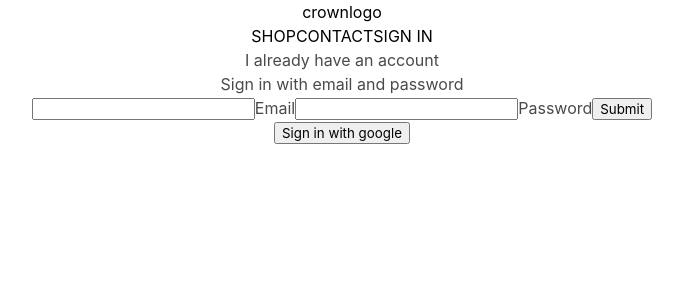
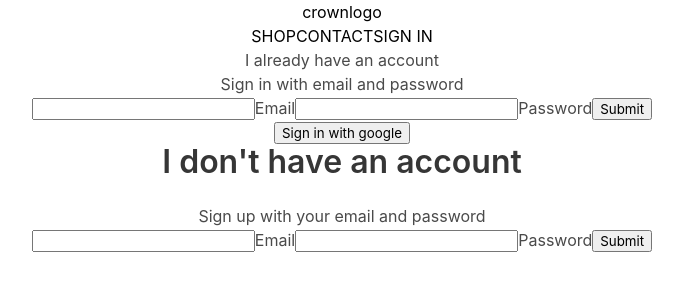
Before and after one commit to animanamit/ecomm, a React (Create React App) app: page /signin in a window 1280 px wide. Shown: the top 300 px of the page, without its empty margins (298-981 px from the left). Built offline with nearby package versions, Linux system fonts and the light colour scheme; no server answers.

Commit message:
redoing certain things

```diff
--- a/src/components/sign-in/sign-in.component.jsx
+++ b/src/components/sign-in/sign-in.component.jsx
@@ -1,35 +1,47 @@
-import React, { useState } from "react";
+import React, { Component } from "react";
 
 import { signInWithGoogle } from "../../firebase/firebase.utils";
 
-const SignIn = () => {
-  const [email, setEmail] = useState("");
-  const [password, setPassword] = useState("");
+class SignIn extends Component {
+  constructor(props) {
+    super(props);
 
-  const handleSignInSubmit = event => {
+    this.state = {
+      email: "",
+      password: ""
+    };
+  }
+
+  handleSubmit = event => {
     event.preventDefault();
-    setEmail("");
-    setPassword("");
+    this.setState({ email: "", password: "" });
   };
 
+  handleChange = event => {
+    // name of input in form matches the variable name in the state
+    // therefore
+    const { value, name } = event.target;
+    this.setState({ [name]: value });
+  };
+  render() {
     return (
       <div className="signin">
         <h3>I already have an account</h3>
         <span>Sign in with email and password</span>
-      <form onSubmit={handleSignInSubmit}>
+        <form onSubmit={this.handleSubmit}>
           <input
             name="email"
             type="email"
-          value={email}
-          onChange={e => setEmail(e.target.value)}
+            value={this.state.email}
+            onChange={this.handleChange}
             required
           />
           <label>Email</label>
           <input
             name="password"
             type="password"
-          value={password}
-          onChange={e => setPassword(e.target.value)}
+            value={this.state.password}
+            onChange={this.handleChange}
             required
           />
           <label>Password</label>
@@ -39,6 +51,7 @@ const SignIn = () => {
         <button onClick={signInWithGoogle}>Sign in with google</button>
       </div>
     );
-};
+  }
+}
 
 export default SignIn;
--- a/src/components/sign-up/sign-up.component.jsx
+++ b/src/components/sign-up/sign-up.component.jsx
@@ -1,4 +1,4 @@
-import React, { useState } from "react";
+import React from "react";
 
 import { auth, createUserProfileDocument } from "../../firebase/firebase.utils";
 
@@ -57,16 +57,16 @@ class SignUp extends React.Component {
           <input
             name="email"
             type="email"
-            value={email}
-            onChange={e => setEmail(e.target.value)}
+            value={this.state.email}
+            onChange={this.handleChange}
             required
           />
           <label>Email</label>
           <input
             name="password"
             type="password"
-            value={password}
-            onChange={e => setPassword(e.target.value)}
+            value={this.state.password}
+            onChange={this.handleChange}
             required
           />
           <label>Password</label>
--- a/src/pages/sign-in/sign-in-page.component.jsx
+++ b/src/pages/sign-in/sign-in-page.component.jsx
@@ -1,11 +1,13 @@
 import React from "react";
 
 import SignIn from "../../components/sign-in/sign-in.component";
+import SignUp from "../../components/sign-up/sign-up.component";
 
 const SignInPage = () => {
   return (
     <div className="signin-form">
       <SignIn />
+      <SignUp />
     </div>
   );
 };
```
Also changed, not shown: 1 other file (tests, documents, lock files or other folders). Lines whose indentation alone changed are shown as unchanged.
